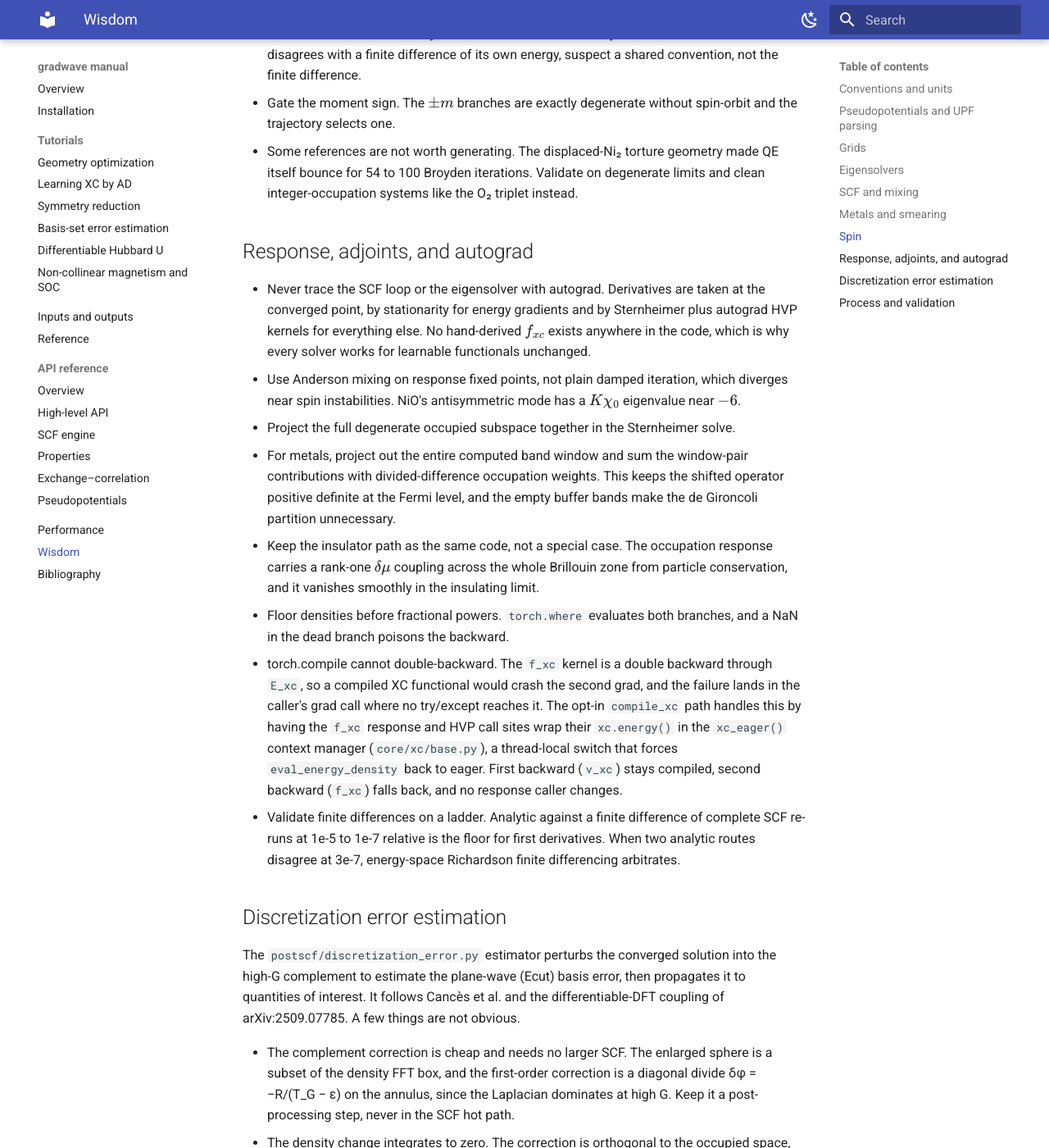
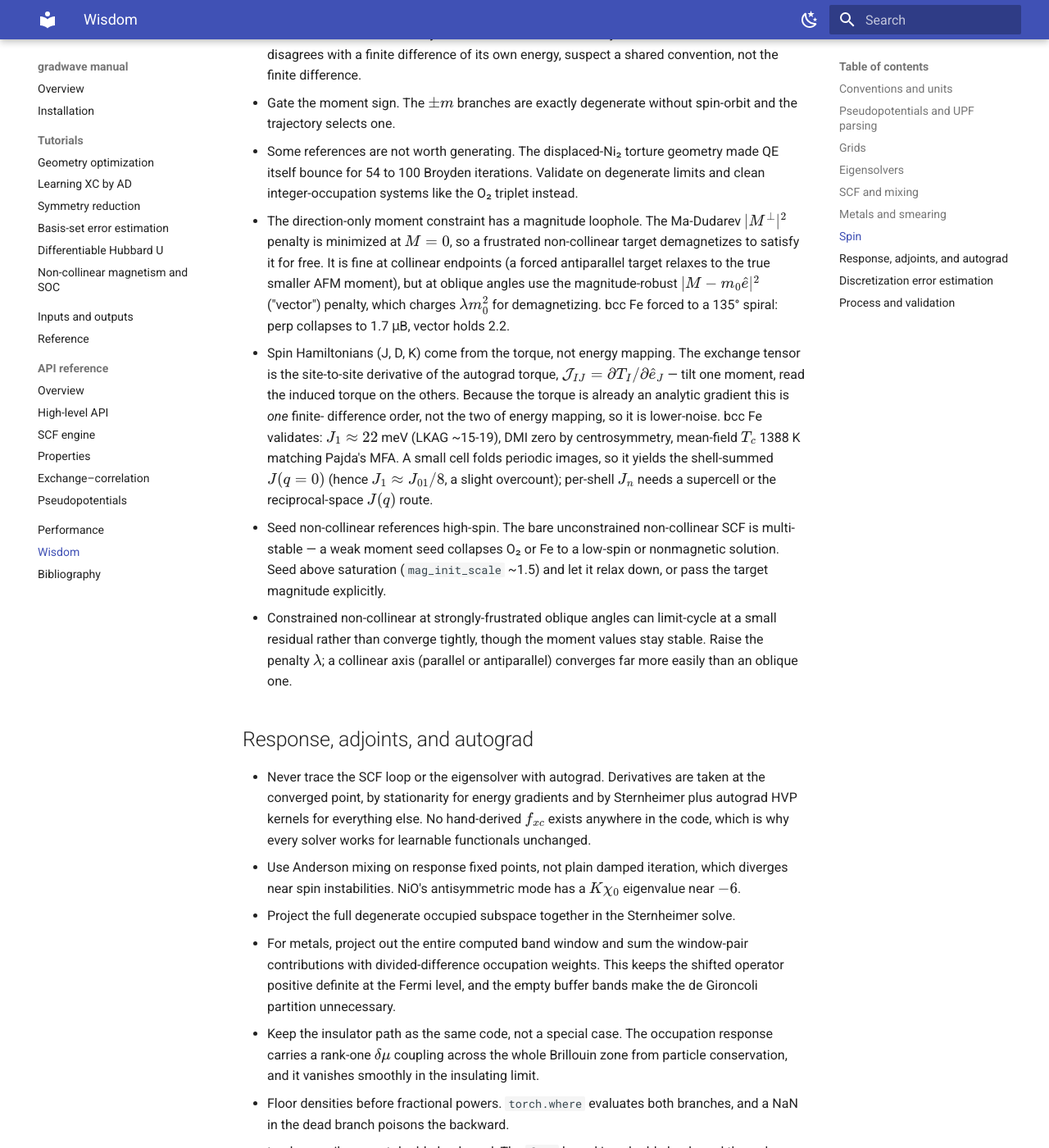
Before and after one commit to wladerer/gradwave, an MkDocs documentation site: the page built from docs/manual/wisdom.md, in a window 1280 px wide and 1400 px high, scrolled down 5414 px. Shown: the whole window at 82% size. Built offline with MkDocs 1.6.1 and Material for MkDocs 9.7.7, drawn with Linux system fonts in a browser that asks for light colours; some of the changed text lies outside the part shown.

Commit message:
docs(perf/wisdom): A100 fp64 result + constrained-magnetism and HPC lessons
performance.md: the A100 (Hoffman2) confirms the "GPU story is precision" thesis —
~4.9 TFLOP/s fp64 (~35x the 3050), a constrained Fe spin-spiral point 97s vs ~516s
on 16 CPU threads (~5x), bit-matching the CPU; the shared GPU node's own CPUs are
pathologically slow so benchmark against a real CPU box.

wisdom.md (Spin): the |M^perp|^2 magnitude loophole and the magnitude-robust vector
penalty; J/D/K from the torque derivative (bcc Fe vs Pajda), small-cell shell-
summing; seed non-collinear references high-spin (multi-stable); frustrated-angle
limit cycles. wisdom.md (Process): setsid for detached remote jobs, non-interactive
ssh has no login env, build cluster envs from conda-forge, parallelize independent
SCF points, and the remote pkill self-kill.

Co-Authored-By: Claude Opus 4.8 (1M context) <noreply@anthropic.com>

```diff
--- a/docs/manual/wisdom.md
+++ b/docs/manual/wisdom.md
@@ -215,6 +215,30 @@ defect, which the [Performance](performance.md) page works through in full.
 - Some references are not worth generating. The displaced-Ni₂ torture geometry made QE
   itself bounce for 54 to 100 Broyden iterations. Validate on degenerate limits and clean
   integer-occupation systems like the O₂ triplet instead.
+- The direction-only moment constraint has a magnitude loophole. The Ma-Dudarev
+  $|M^\perp|^2$ penalty is minimized at $M=0$, so a frustrated non-collinear target
+  demagnetizes to satisfy it for free. It is fine at collinear endpoints (a forced
+  antiparallel target relaxes to the true smaller AFM moment), but at oblique angles use
+  the magnitude-robust $|M - m_0\hat e|^2$ ("vector") penalty, which charges $\lambda
+  m_0^2$ for demagnetizing. bcc Fe forced to a 135° spiral: perp collapses to 1.7 μB,
+  vector holds 2.2.
+- Spin Hamiltonians (J, D, K) come from the torque, not energy mapping. The exchange
+  tensor is the site-to-site derivative of the autograd torque, $\mathcal{J}_{IJ} =
+  \partial T_I/\partial\hat e_J$ — tilt one moment, read the induced torque on the
+  others. Because the torque is already an analytic gradient this is *one* finite-
+  difference order, not the two of energy mapping, so it is lower-noise. bcc Fe
+  validates: $J_1 \approx 22$ meV (LKAG ~15-19), DMI zero by centrosymmetry, mean-field
+  $T_c$ 1388 K matching Pajda's MFA. A small cell folds periodic images, so it yields the
+  shell-summed $J(q=0)$ (hence $J_1 \approx J_{01}/8$, a slight overcount); per-shell
+  $J_n$ needs a supercell or the reciprocal-space $J(q)$ route.
+- Seed non-collinear references high-spin. The bare unconstrained non-collinear SCF is
+  multi-stable — a weak moment seed collapses O₂ or Fe to a low-spin or nonmagnetic
+  solution. Seed above saturation (`mag_init_scale` ~1.5) and let it relax down, or pass
+  the target magnitude explicitly.
+- Constrained non-collinear at strongly-frustrated oblique angles can limit-cycle at a
+  small residual rather than converge tightly, though the moment values stay stable. Raise
+  the penalty $\lambda$; a collinear axis (parallel or antiparallel) converges far more
+  easily than an oblique one.
 
 ## Response, adjoints, and autograd
 
@@ -324,4 +348,24 @@ differentiable-DFT coupling of arXiv:2509.07785. A few things are not obvious.
   of an hour-long run with it, and `timeout` kills the wrapper while the python orphans.
 - Do not match a process by its own command line. `pgrep -f` matches the shell running it
   when the pattern appears in the command line. Use `ps aux | grep "[p]attern"` or exact
-  PID kills.
+  PID kills. This bites remotely too: `ssh host 'pkill -f pat'` matches the ssh command's
+  own remote shell and kills the job you just launched.
+- Detach remote background jobs with `setsid`, not bare `nohup`. `nohup cmd &` launched
+  inside `ssh host '...'` still takes SIGHUP when the ssh session closes and dies. Wrap
+  the work in a launcher that spawns the parallel jobs and `wait`s, and run it with
+  `setsid nohup bash launcher.sh >log 2>&1 </dev/null &`; that survives the disconnect.
+- Non-interactive ssh has no login environment. `ssh host 'python ...'` fails with
+  `python: not found` and `module: command not found` because the profile is never
+  sourced. Call the interpreter by full path (`~/.venvs/base/bin/python`) and `source`
+  the module init explicitly.
+- A shared HPC cluster's Python environment fights you; build it from conda-forge. On
+  Hoffman2 the login profile forced `pip --user`, put a broken py3.9 `~/.local` on
+  `PYTHONPATH`, shipped GCC < 9.3 (so any source-built wheel dies), and threw an OpenBLAS
+  memory error on the login node. The robust fix is conda-forge for the whole scientific
+  stack (self-contained binaries, no compiler, no user-site) with pip only for the CUDA
+  torch wheel, then run with `PYTHONPATH=<your src>`, `PYTHONNOUSERSITE=1`, and an
+  `OMP_NUM_THREADS`/`OPENBLAS_NUM_THREADS` cap so imports work on the login node.
+- Independent SCF points parallelize; do not run them serially. A spin-spiral or
+  dispersion sweep is embarrassingly parallel — running the angles as concurrent
+  processes (a few threads each) cut a ~2-hour serial sweep to ~30 minutes, and it is the
+  same shape the batched-multi-structure GPU work would eventually fill.
```
Also changed, not shown: docs/manual/performance.md (+15 -0 lines).
